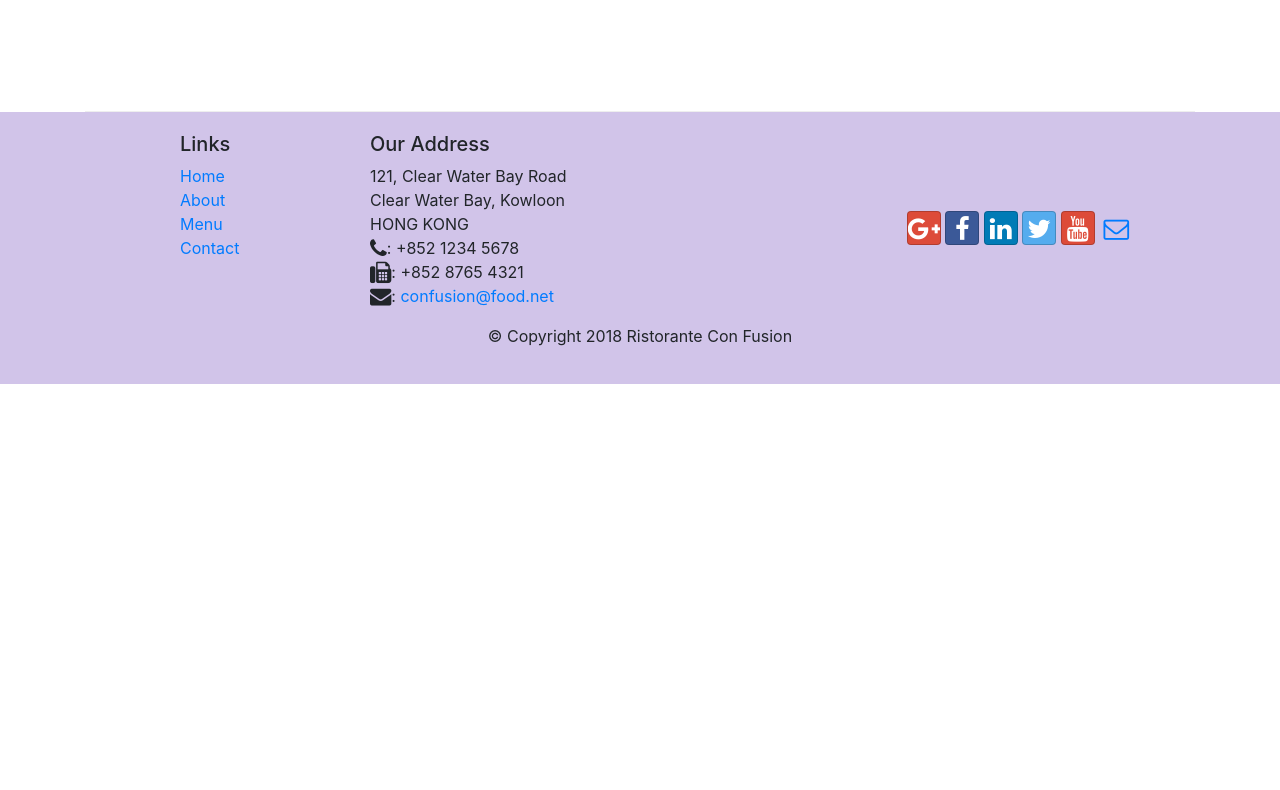
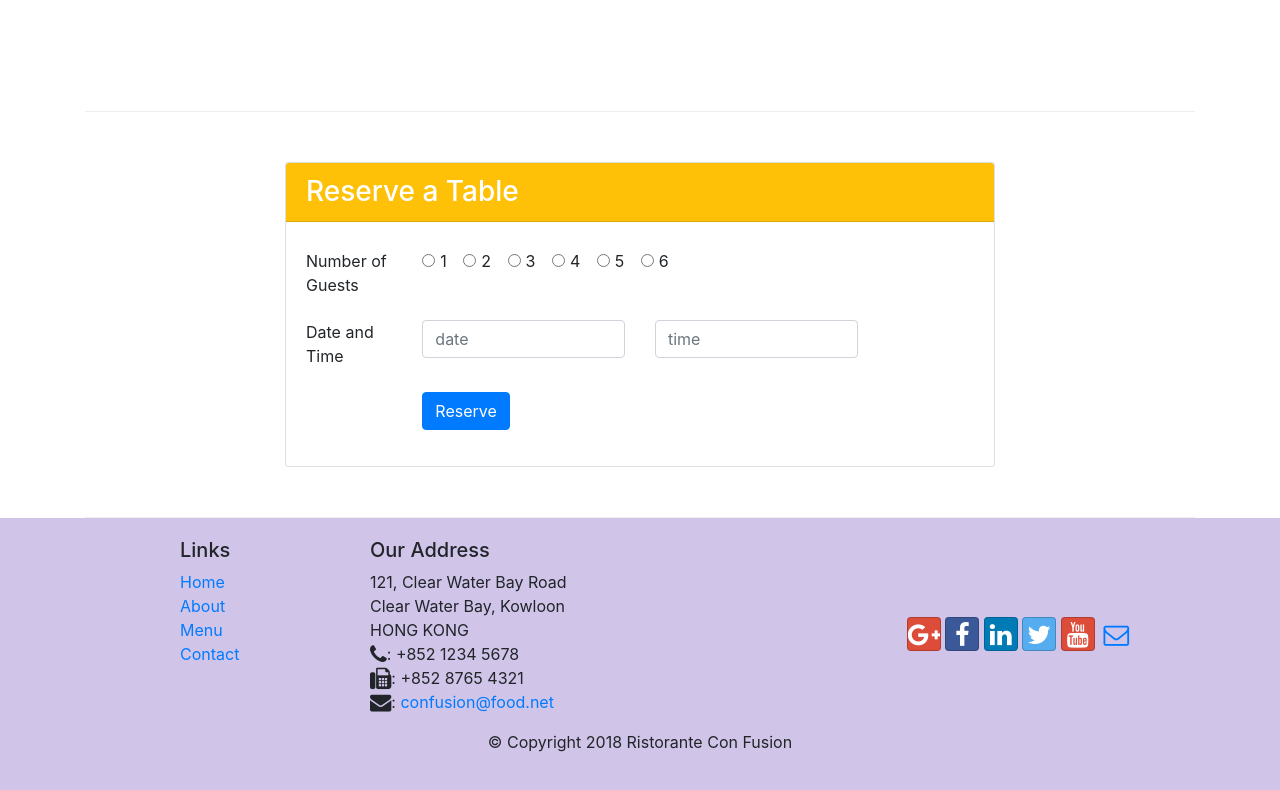
Before and after one commit to smitpatel1307/git-bootstrap4, a website: page index.html in a window 1280 px wide. Shown: the part 1422-2212 px from the top of the page. Before the commit the page ends 1806 px from the top, so only its background shows below. Drawn offline with nearby package versions, Linux system fonts and the light colour scheme.

Commit message:
Assignment-2

```diff
--- a/index.html
+++ b/index.html
@@ -43,6 +43,9 @@
                 <div class="col-12 col-sm align-self-center">
                     <img src="img/logo.png" class="img-fluid">
                 </div>
+                <div class="col-12 col-sm align-self-center">
+                    <a class="btn btn-warning btn-block btn-sm" href="#reservetable" role="button">Reserve a Table</a>
+                </div>
             </div>
         </div>
     </header>
@@ -69,8 +72,13 @@
                 <h3>This Month's Promotions</h3>
             </div>
             <div class="col col-sm col-md">
-                <h2>Weekend Grand Buffet</h2>
-                <p class="d-none d-sm-block">Featuring mouthwatering combinations with a choice of five different salads, six enticing appetizers, six main entrees and five choicest desserts. Free flowing bubbly and soft drinks. All for just $19.99 per person </p>
+                <div class="media">
+                    <div class="media-body">
+                        <h2 class="mt-0">Weekend Grand Buffet <span class="badge badge-danger">NEW</span></h2>
+                        <p class="d-none d-sm-block">Featuring mouthwatering combinations with a choice of five different salads, six enticing appetizers, six main entrees and five choicest desserts. Free flowing bubbly and soft drinks. All for just $19.99 per person </p>
+                    </div>
+                    <img class="d-flex mr-3 img-thumbnail align-self-center" src="img/buffet.png" alt="buffet">
+                </div>
             </div>
         </div>
 
@@ -88,6 +96,62 @@
                     </div>
                 </div>
 
+            </div>
+        </div>
+        <div class="row row-content justify-content-center">
+            <div class="col-12 col-sm-8">
+                <div class="card">
+                    <h3 class="card-header bg-warning text-white">Reserve a Table</h3>
+                    <div class="card-body align-items-center">
+                        <form id="reservetable">
+                            <div class="form-group row">
+                                <label for="numberofguests" class="col-12 col-md-2 col-form-label">Number of Guests</label>
+                                <div class="col-md-10 mr">
+                                    <div class="form-check-inline">
+                                       <input type="radio" name="numberofguests" id="1" class="form-check-input">
+                                       <label for="1" class="col-form-label">1</label>
+                                    </div>
+                                   <div class="form-check-inline">
+                                       <input type="radio" name="numberofguests" id="2" class="form-check-input">
+                                       <label for="2" class="col-form-label">2</label>
+                                   </div>
+                                   <div class="form-check-inline">
+                                        <input type="radio" name="numberofguests" id="3" class="form-check-input">
+                                        <label for="3" class="col-form-label">3</label>
+                                   </div>
+                                   <div class="form-check-inline">
+                                       <input type="radio" name="numberofguests" id="4" class="form-check-input">
+                                       <label for="4" class="col-form-label">4</label>
+                                   </div>
+                                   <div class="form-check-inline">
+                                       <input type="radio" name="numberofguests" id="5" class="form-check-input">
+                                       <label for="5" class="col-form-label">5</label>
+                                   </div>
+                                   <div class="form-check-inline">
+                                       <input type="radio" name="numberofguests" id="6" class="form-check-input">
+                                       <label for="6" class="col-form-label">6</label>
+                                    </div>
+
+                                </div>
+
+                            </div>
+                            <div class="form-group row">
+                                <label class="col col-sm-2">Date and Time</label>
+                                <div class="col col-sm-4">
+                                    <input type="text" class="form-control" id="date" name="date" placeholder="date">
+                                </div>
+                                <div class="col col-sm-4">
+                                    <input type="text" class="form-control" id="time" name="time" placeholder="time">
+                                </div>
+                            </div>
+                            <div class="form-group row">
+								<div class="offset-sm-2 col-md-10">
+									<button type="submit" class="btn btn-primary">Reserve</button>
+								</div>
+							</div>
+                        </form>
+                    </div>
+                </div>
             </div>
         </div>
     </div>
```
